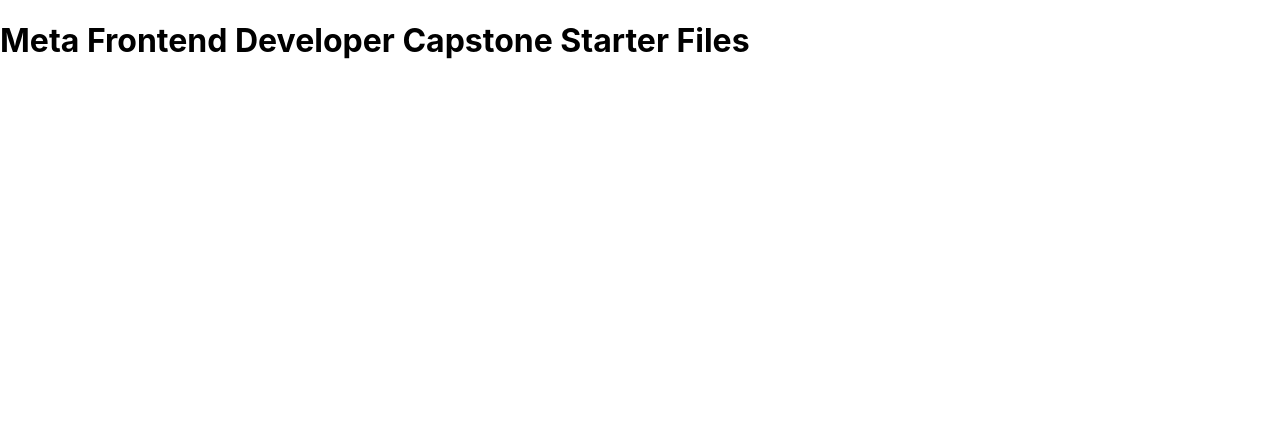
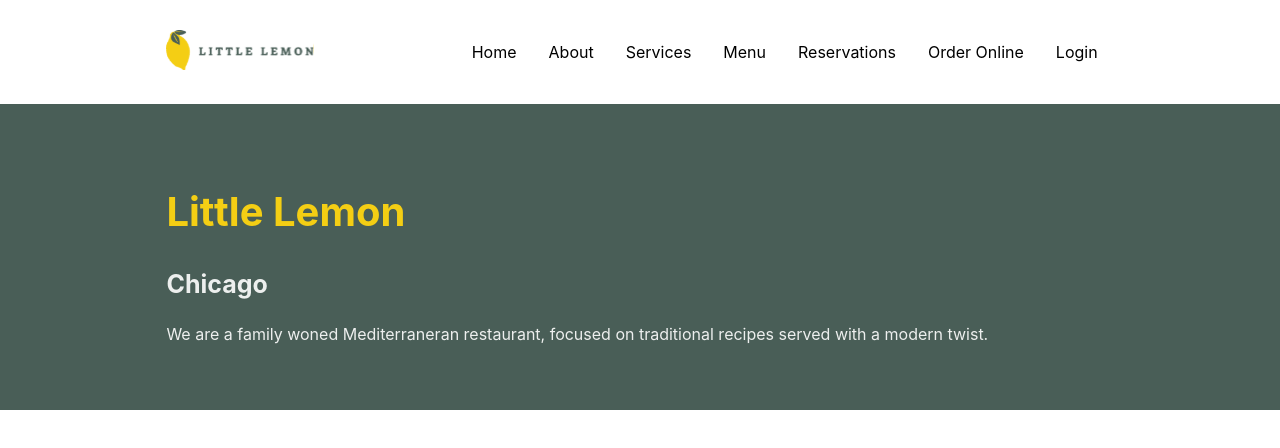
Before and after one commit to dydwn6565/Meta-Frontend-Project, a React (Create React App) app: page / in a window 1280 px wide. Shown: the top 448 px of the page. Built offline with nearby package versions, Linux system fonts and the light colour scheme; a web font is replaced by a local one.

Commit message:
finished Nav

```diff
--- a/src/App.js
+++ b/src/App.js
@@ -1,11 +1,14 @@
 import React from 'react';
 import './App.css';
+import Nav from './components/Nav';
+import Header from './components/Header';
 
 function App() {
   return (
 
     <div>
-      <h1>Meta Frontend Developer Capstone Starter Files</h1>
+      <Nav/>
+      <Header/>
     </div>
   );
 }
--- a/src/components/Header.js
+++ b/src/components/Header.js
@@ -0,0 +1,17 @@
+import React from 'react'
+
+function Header() {
+  return (
+    <header className='header'>
+        <section>
+            <div>
+                <h2>Little Lemon</h2>
+                <h3>Chicago</h3>
+                <p>We are a family woned Mediterraneran restaurant, focused on traditional recipes served with a modern twist.</p>
+            </div>
+        </section>
+    </header>
+  )
+}
+
+export default Header
--- a/src/components/Nav.js
+++ b/src/components/Nav.js
@@ -0,0 +1,49 @@
+import React, { useState } from 'react'
+import logo from '../images/Logo .svg'
+function Nav() {
+    const [ menuOpen,setMenuOpen] = useState(false);
+    const toggleMenu =() =>{
+        setMenuOpen(!menuOpen);
+    }
+  return (
+    <div>
+      <nav className={`navbar ${menuOpen ? "open" :""}`}>
+        <a href="/" className='logo'>
+          <img src={logo} alt="logo" />
+        </a>
+        <div className='menu-icon' onClick={toggleMenu}>
+          <div className="bar"></div>
+          <div className="bar"></div>
+          <div className="bar"></div>
+        </div>
+        <ul className={`nav-links ${menuOpen ? 'visible':""}`}>
+          <li>
+            <a href="/">Home</a>
+          </li>
+
+          <li>
+            <a href="/">About</a>
+          </li>
+          <li>
+            <a href="/">Services</a>
+          </li>
+          <li>
+            <a href="/">Menu</a>
+          </li>
+          <li>
+            <a href="/">Reservations</a>
+          </li>
+          <li>
+            <a href="/">Order Online</a>
+          </li>
+          <li>
+            <a href="/">Login</a>
+          </li>
+        </ul>
+
+      </nav>
+    </div>
+  );
+}
+
+export default Nav
```
